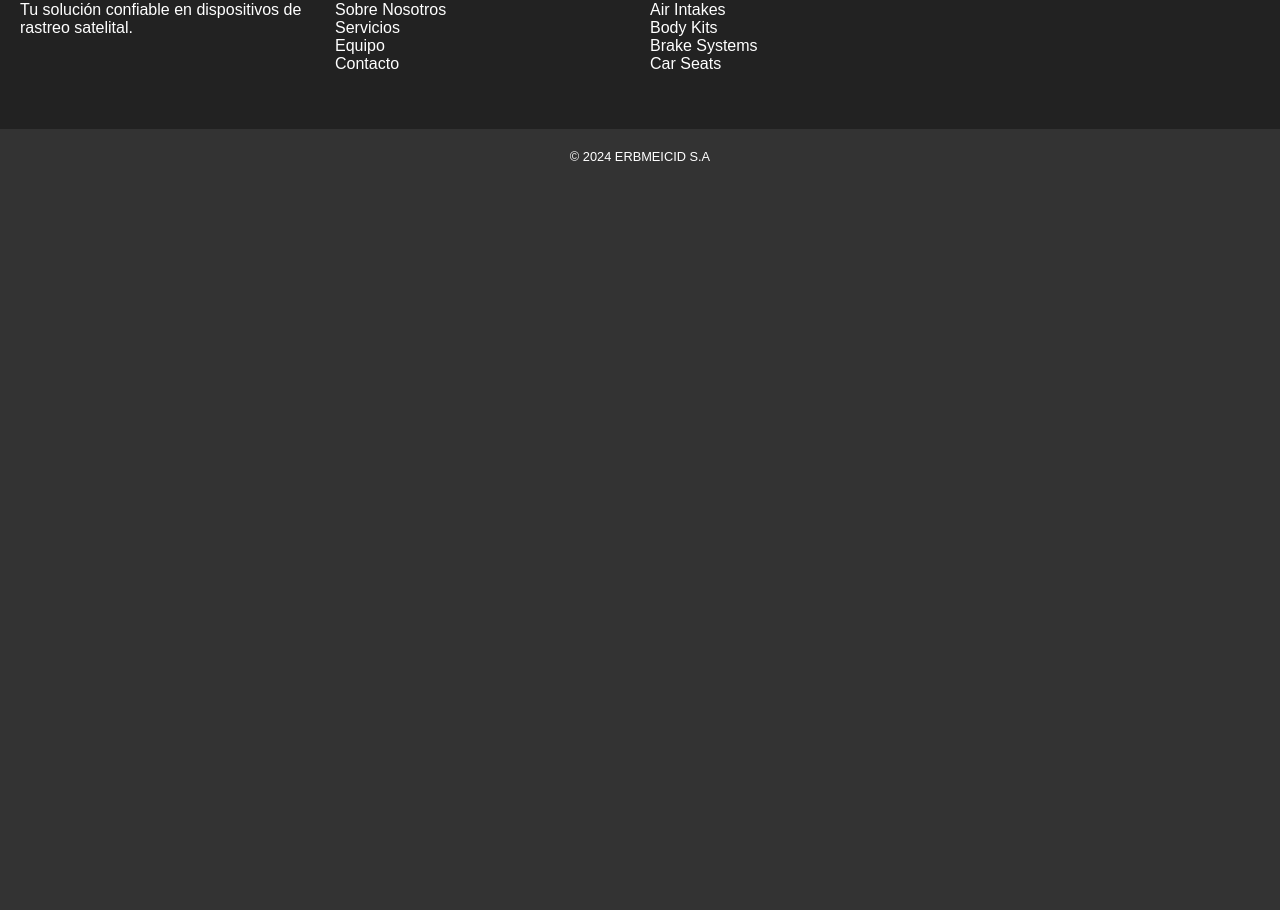
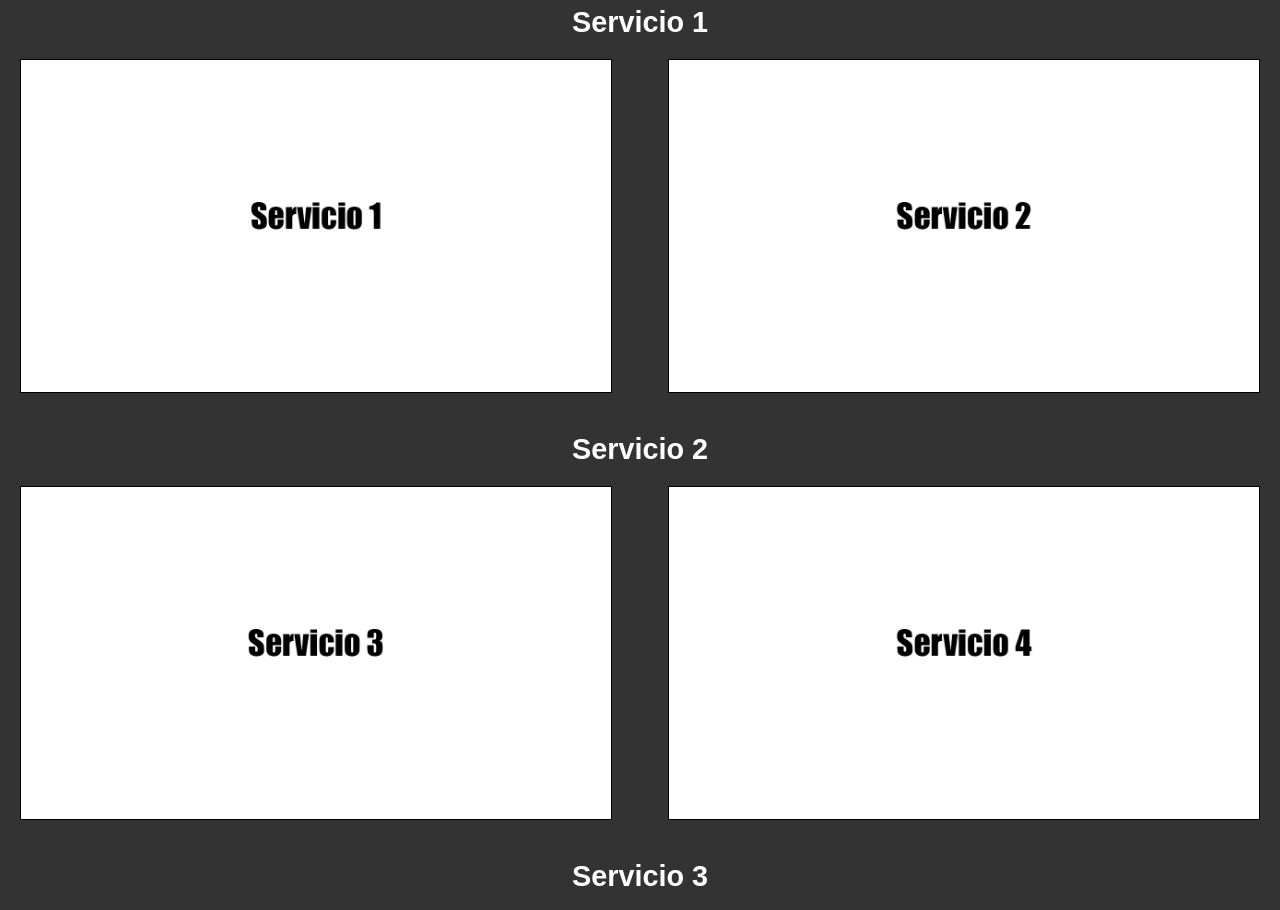
Before and after one commit to heyiamdavid/web_empresa_erbmeicid, a plain HTML site: page pages/servicios.html in a window 1280 px wide. Shown: the part 144-1054 px from the top of the page. Before the commit the page ends 800 px from the top, so only its background shows below. Drawn offline with Linux system fonts and the light colour scheme.

Commit message:
Cambios varios

```diff
--- a/pages/servicios.html
+++ b/pages/servicios.html
@@ -22,6 +22,36 @@
                 </ul>
             </nav>
     </header>
+
+<body>
+    <div class="servicios">
+        <h1>Servicios</h1>
+
+        <div class="servicio" id="servicio1">
+          <h2>Servicio 1</h2>
+          <div class="imagenes">
+            <img src="/assets/Servicios/Servicio1.jpg" alt="Imagen 1">
+            <img src="/assets/Servicios/Servicio2.jpg" alt="Imagen 2">
+          </div>
+        </div>
+
+        <div class="servicio" id="servicio2">
+          <h2>Servicio 2</h2>
+          <div class="imagenes">
+            <img src="/assets/Servicios/Servicio3.jpg" alt="Imagen 3">
+            <img src="/assets/Servicios/Servicio4.jpg" alt="Imagen 4">
+          </div>
+        </div>
+
+        <div class="servicio" id="servicio3">
+          <h2>Servicio 3</h2>
+          <div class="imagenes">
+            <img src="/assets/Servicios/Servicio5.jpg" alt="Imagen 5">
+            <img src="/assets/Servicios/Servicio6.jpg" alt="Imagen 6">
+          </div>
+        </div>
+      </div>
+</body>
 
     <footer>
         <div class="footer-section">
--- a/styles/style.css
+++ b/styles/style.css
@@ -92,6 +92,7 @@ nav ul li a:hover {
         flex-direction: column;
         justify-content: center;
         z-index: 999;
+        font-size: 30px;
     }
 
     .menu.active {
@@ -132,7 +133,7 @@ nav ul li a:hover {
     background-image: url('../assets/img02.jpg');
     background-size: cover;
     background-position: center;
-    padding: 80px 20px;
+    padding: 200px 20px;
     color: #fff;
 }
 
@@ -242,6 +243,7 @@ footer {
     opacity: 0;
     transform: translateY(20px);
     transition: opacity 0.5s ease, transform 0.5s ease;
+    text-align: center;
 }
 
 .hidden.visible {
@@ -414,3 +416,60 @@ footer {
     background-color: #c00;
     transform: translateY(-2px);
 }
+
+.servicios {
+    text-align: center;
+    padding: 0 20px;
+  }
+
+  .servicios h1 {
+    font-size: 2.5em;
+    margin-bottom: 30px;
+  }
+
+  .servicio {
+    margin-bottom: 40px;
+  }
+
+  .servicio h2 {
+    font-size: 1.8em;
+    margin-bottom: 20px;
+  }
+
+  .servicio .imagenes {
+    display: flex;
+    justify-content: space-between;
+    gap: 20px;
+    flex-wrap: wrap;
+  }
+
+  .servicio .imagenes img {
+    width: calc(49% - 10px);
+    height: auto;
+    object-fit: cover;
+    border: 1px solid #000;
+    transition: all 0.3s ease;
+  }
+
+  @media (min-width: 1200px) {
+    .servicio .imagenes img {
+      width: calc(48% - 5px);
+    }
+
+    .servicio .imagenes {
+      gap: 10px;
+    }
+  }
+
+  @media (max-width: 768px) {
+    .servicio .imagenes {
+      flex-direction: column;
+      align-items: center;
+    }
+
+    .servicio .imagenes img {
+      width: 100%;
+      max-width: 500px;
+      margin-bottom: 10px;
+    }
+  }
```
Also changed, not shown: pages/contactanos.html (+1 -1 lines), assets/Servicios/Servicio1.jpg (added), assets/Servicios/Servicio2.jpg (added), assets/Servicios/Servicio3.jpg (added), assets/Servicios/Servicio4.jpg (added), assets/Servicios/Servicio5.jpg (added), assets/Servicios/Servicio6.jpg (added).
